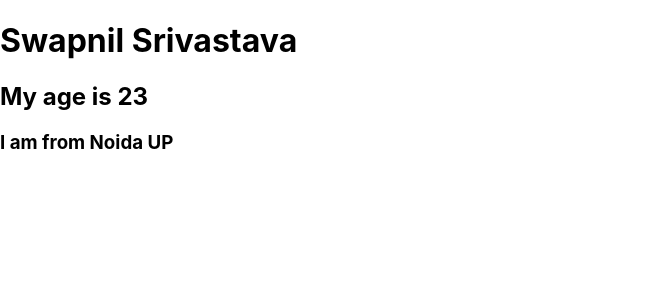
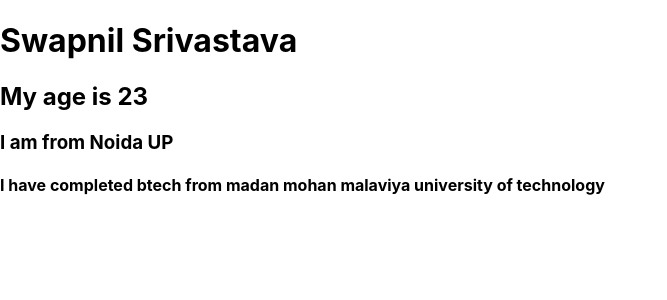
Before and after one commit to swapnil0000/foodApp, a React (Create React App) app: page / in a window 1280 px wide. Shown: the top 300 px of the page, without its empty margins (0-667 px from the left). Built offline with nearby package versions, Linux system fonts and the light colour scheme.

Commit message:
Adding branch

```diff
--- a/src/App.js
+++ b/src/App.js
@@ -7,6 +7,7 @@
          <h1>Swapnil Srivastava</h1>
          <h2>My age is 23</h2>
          <h3>I am from Noida UP</h3>
+         <h4>I have completed btech from madan mohan malaviya university of technology</h4>
        </div>
     </div>
   );
```
